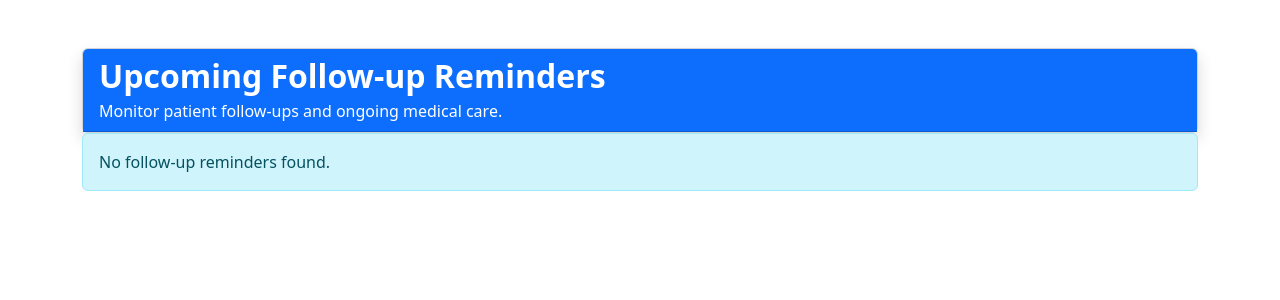
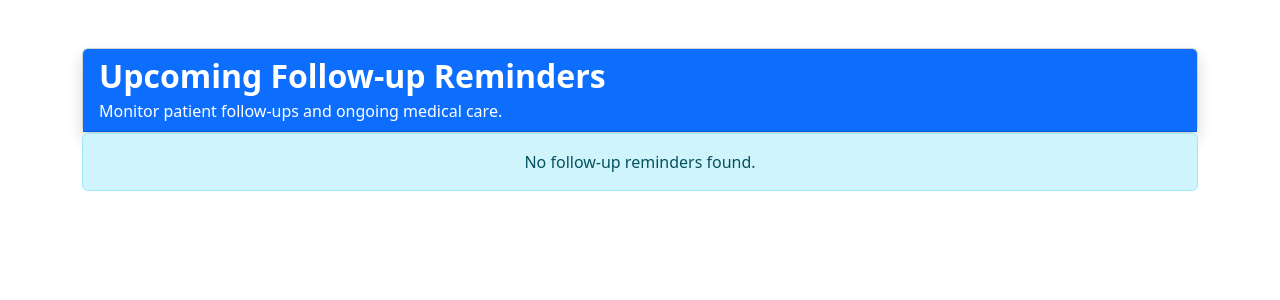
Before and after one commit to harinisharma-t/MediFlow, a Flask app: page /followups in a window 1280 px wide. Shown: the top 300 px of the page. Run offline with Flask 3, Linux system fonts and the light colour scheme; data that the repository does not hold is empty.

Commit message:
Day 26: Improved follow-up alert layout

```diff
--- a/templates/followups.html
+++ b/templates/followups.html
@@ -74,7 +74,7 @@
 
             {% else %}
 
-            <div class="alert alert-info">
+            <div class="alert alert-info text-center">
 
                 No follow-up reminders found.
 
```
